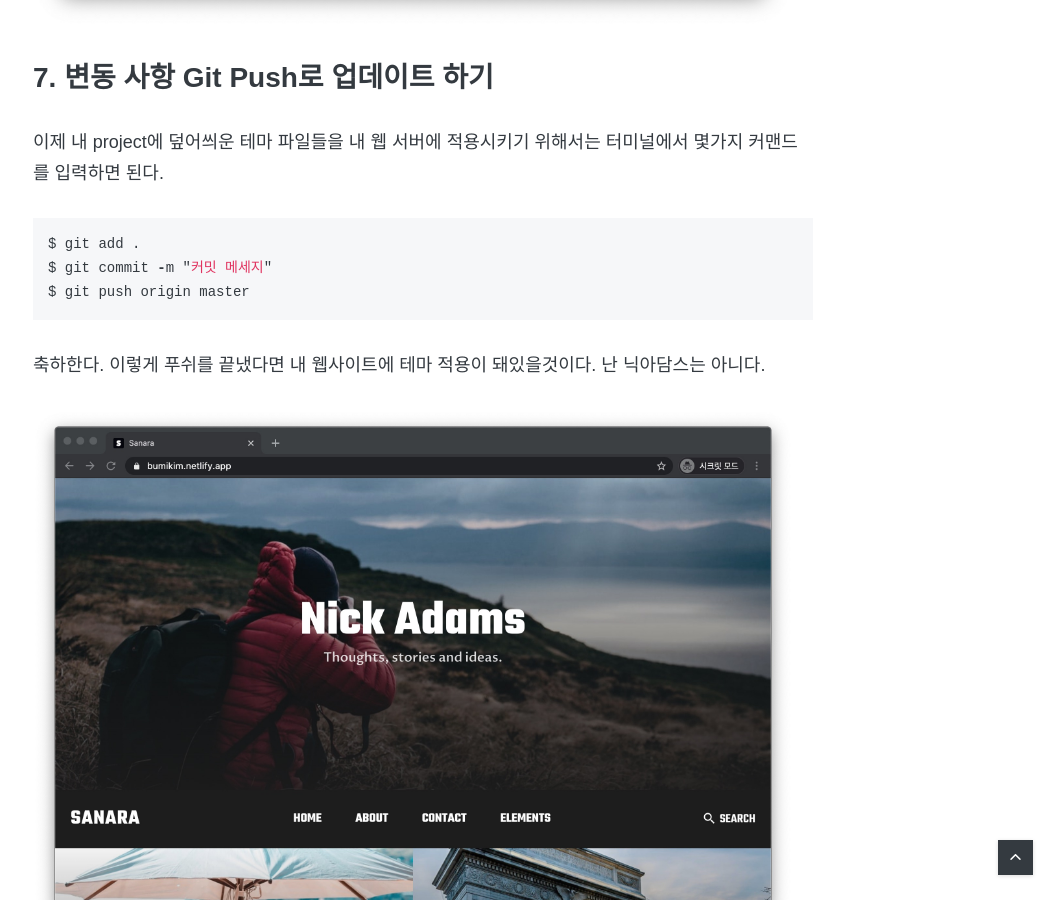
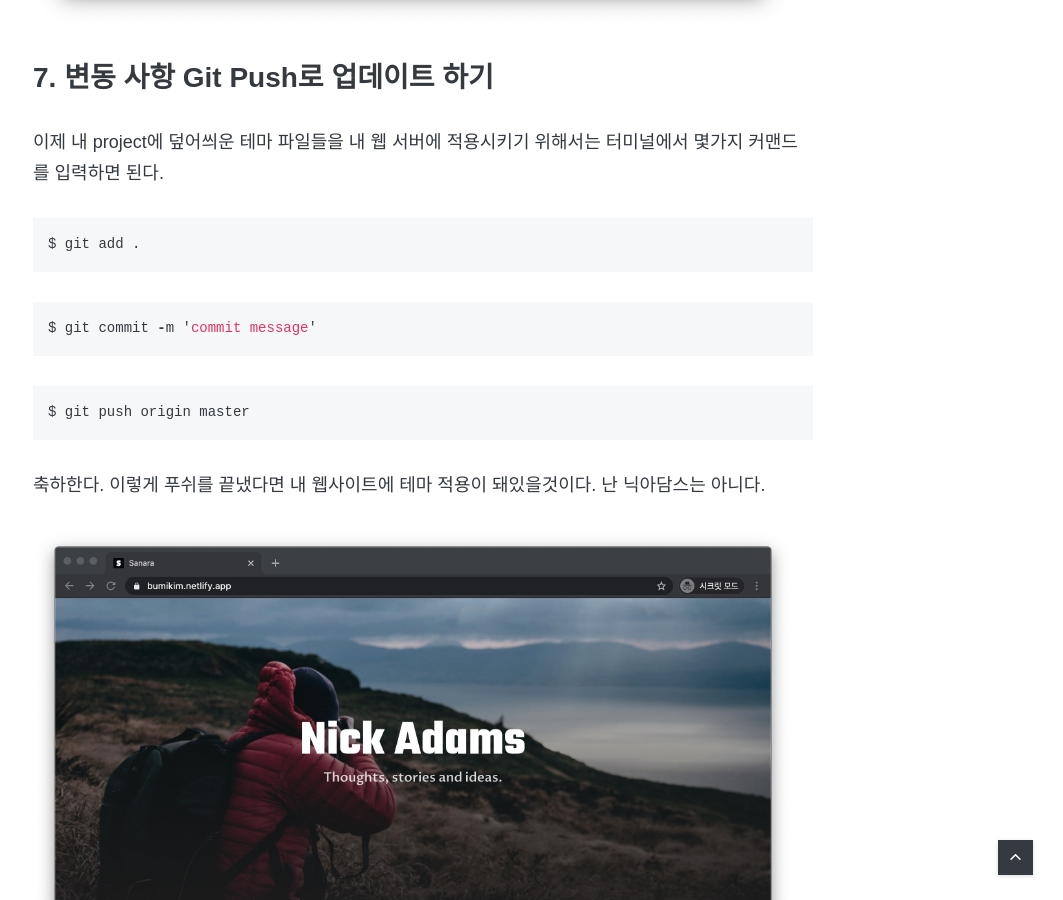
Before and after one commit to kimbumi/bumi.github.io, a Jekyll site: the page built from _posts/2021-04-17-How-to-build-a-blog-using-jekyll.markdown, in a window 1280 px wide and 900 px high, scrolled down 8322 px. Shown: the whole window, without its empty margins (217-1280 px from the left). Built offline with Jekyll 4.4.1, drawn with Linux system fonts in a browser that asks for light colours; nearby versions of some CDN libraries; some web fonts are replaced; comment, search, counter and statistics services are not loaded.

Commit message:
findproblem

```diff
--- a/_config.yml
+++ b/_config.yml
@@ -16,7 +16,7 @@ author-name: Bumi Kim
 hero:
   image: '/images/heroimg.jpg'
   title: Bumi Kim #Nick Adams
-  description: a UX designer who writes code. #Thoughts, stories and ideas.
+  description: a UX designer #Thoughts, stories and ideas.
 
 social:
 - {icon: "ion-logo-linkedin", link: "https://www.linkedin.com/in/bumi-kim/"}
--- a/_posts/2021-04-17-How-to-build-a-blog-using-jekyll.markdown
+++ b/_posts/2021-04-17-How-to-build-a-blog-using-jekyll.markdown
@@ -161,11 +161,20 @@ Push가 성공적으로 됐다면 내 깃헙 레파지토리에 이렇게 폴더
 
 ## 7. 변동 사항 Git Push로 업데이트 하기
 이제 내 project에 덮어씌운 테마 파일들을 내 웹 서버에 적용시키기 위해서는 터미널에서 몇가지 커맨드를 입력하면 된다.
+
 {% highlight js %}
 $ git add .
-$ git commit -m "커밋 메세지"
+{% endhighlight %}
+
+
+{% highlight js %}
+$ git commit -m 'commit message'
+{% endhighlight %}
+
+{% highlight js %}
 $ git push origin master
 {% endhighlight %}
+
 축하한다. 이렇게 푸쉬를 끝냈다면 내 웹사이트에 테마 적용이 돼있을것이다. 난 닉아담스는 아니다.
 <div class="gallery-box">
   <div class="gallery">
```
